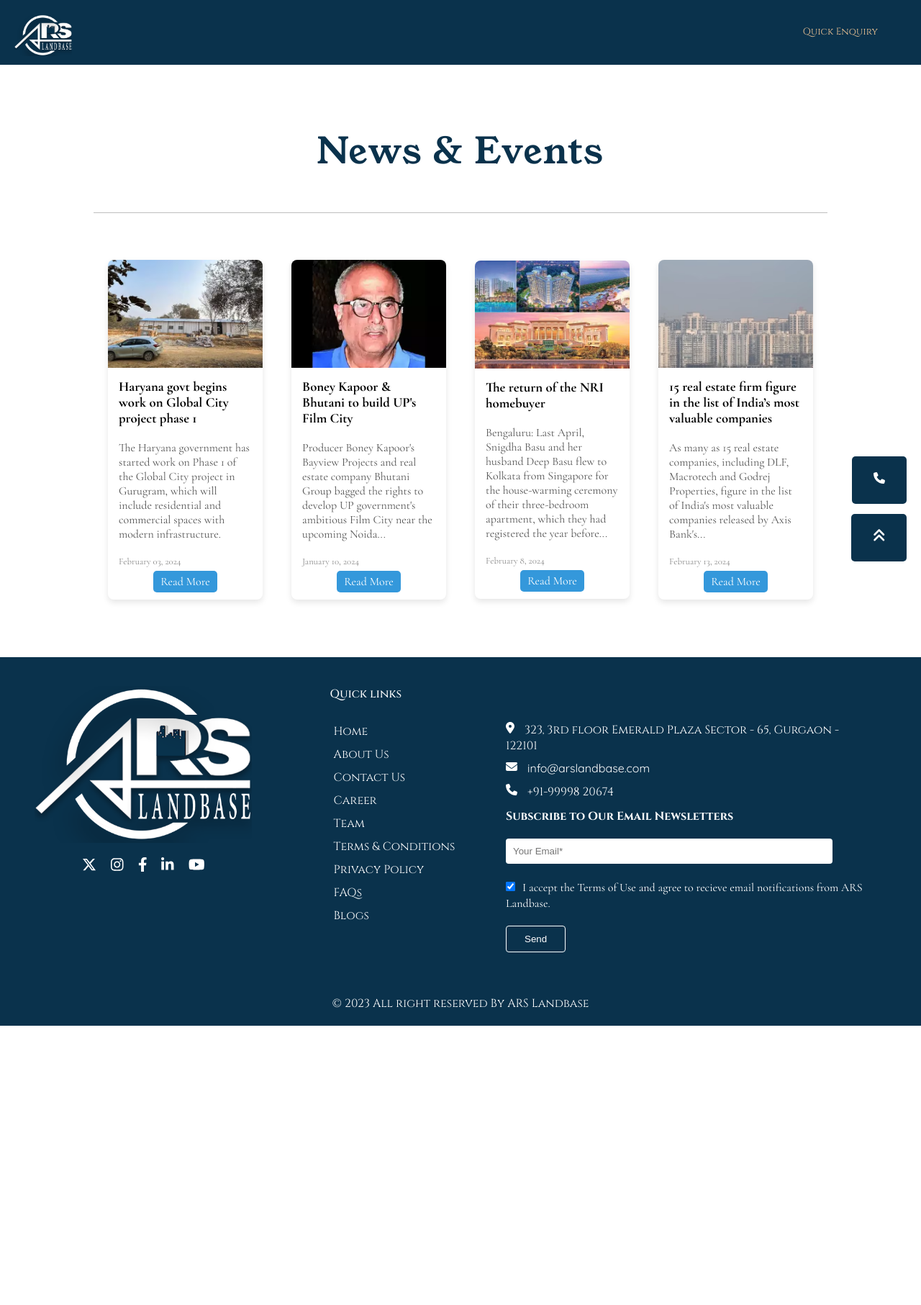
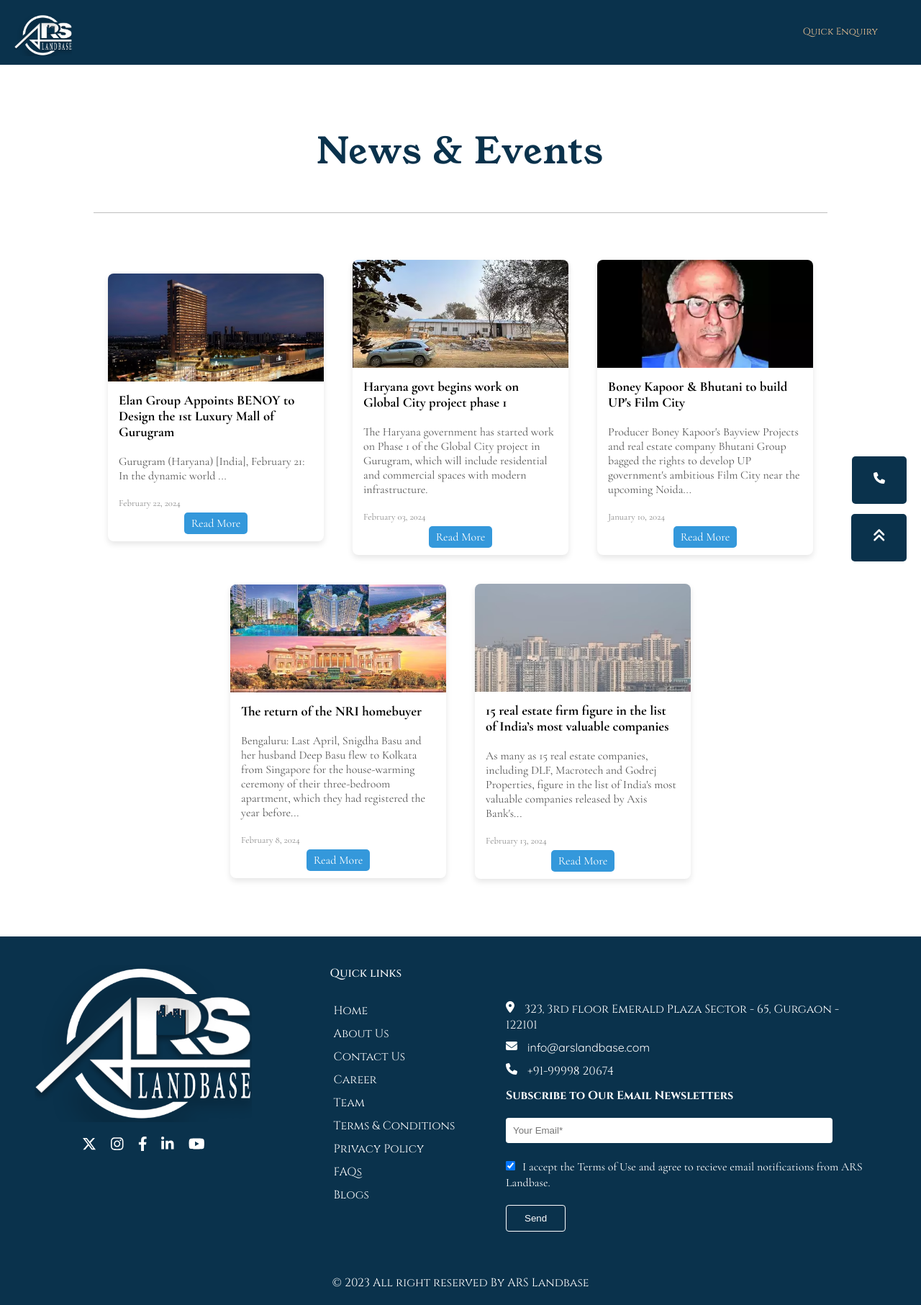
Before and after one commit to UsamaCSjmi/arslandbase, a PHP site: page /development/news.php in a window 1280 px wide. Shown: the whole page at 72% size. Before the commit the page ends 1425 px from the top, so only its background shows below. Run offline with PHP 8.4, Linux system fonts and the light colour scheme; data that the repository does not hold is empty; some libraries are stand-ins or nearby versions; some web fonts are replaced.

Commit message:
News added

```diff
--- a/news.php
+++ b/news.php
@@ -4,6 +4,9 @@
         <h2 class="big-heading mbt-50 font-heading">News & Events</h2>
         <div class="container" style="border-top: 1px solid #00000040;padding-top: 45px;">
             <style>
+                .container{
+                    flex-wrap: wrap;
+                }
                 .news-container,
                 .news-event-container {
                 font-family: var(--font-cormorant-garamond-decent-stylist);
@@ -106,6 +109,19 @@
 
 
             <div class="news-container">
+                <img class="news-image" src="<?php echo SITE_PATH?>/images/news-events/news5.avif" alt="News Image">
+                <div class="news-content">
+                    <h3 class="news-title">Elan Group Appoints BENOY to Design the 1st Luxury Mall of Gurugram</h3>
+                    <p class="news-text">Gurugram (Haryana) [India], February 21: In the dynamic world ...</p>
+                    <p class="news-date">February 22, 2024</p>
+                    <div class="news-read-more">
+                        <a class="news-read-more-button" target="_blank" rel="nofollow" href="https://www.business-standard.com/amp/content/press-releases-ani/elan-group-appoints-benoy-to-design-the-1st-luxury-mall-of-gurugram-124022100510_1.html">Read More</a>
+                    </div>
+                </div>
+            </div>
+
+
+            <div class="news-container">
                 <img class="news-image" src="<?php echo SITE_PATH?>/images/news-events/news2.avif" alt="News Image">
                 <div class="news-content">
                     <h3 class="news-title">Haryana govt begins work on Global City project phase 1</h3>
```
Also changed, not shown: images/news-events/news5.avif (added).
